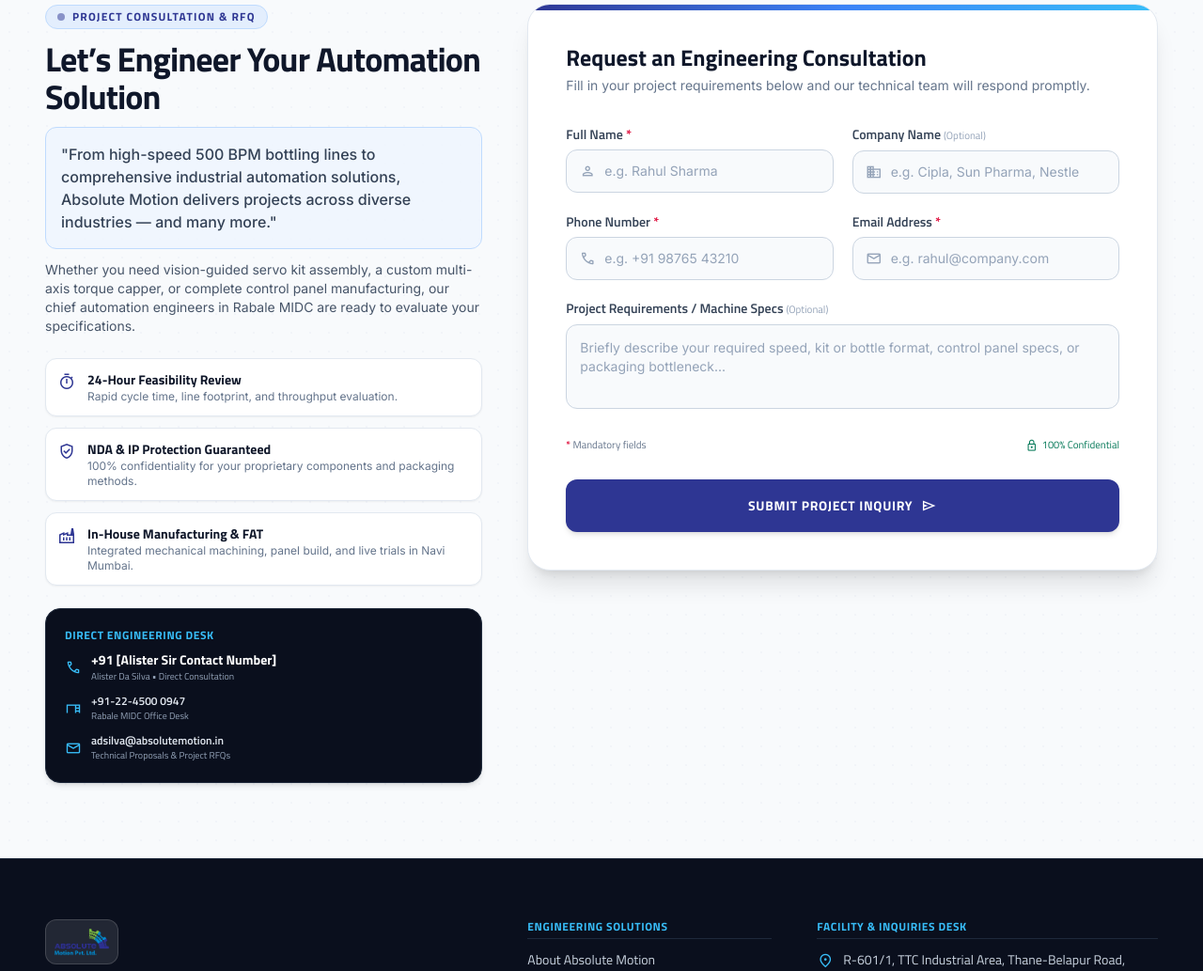
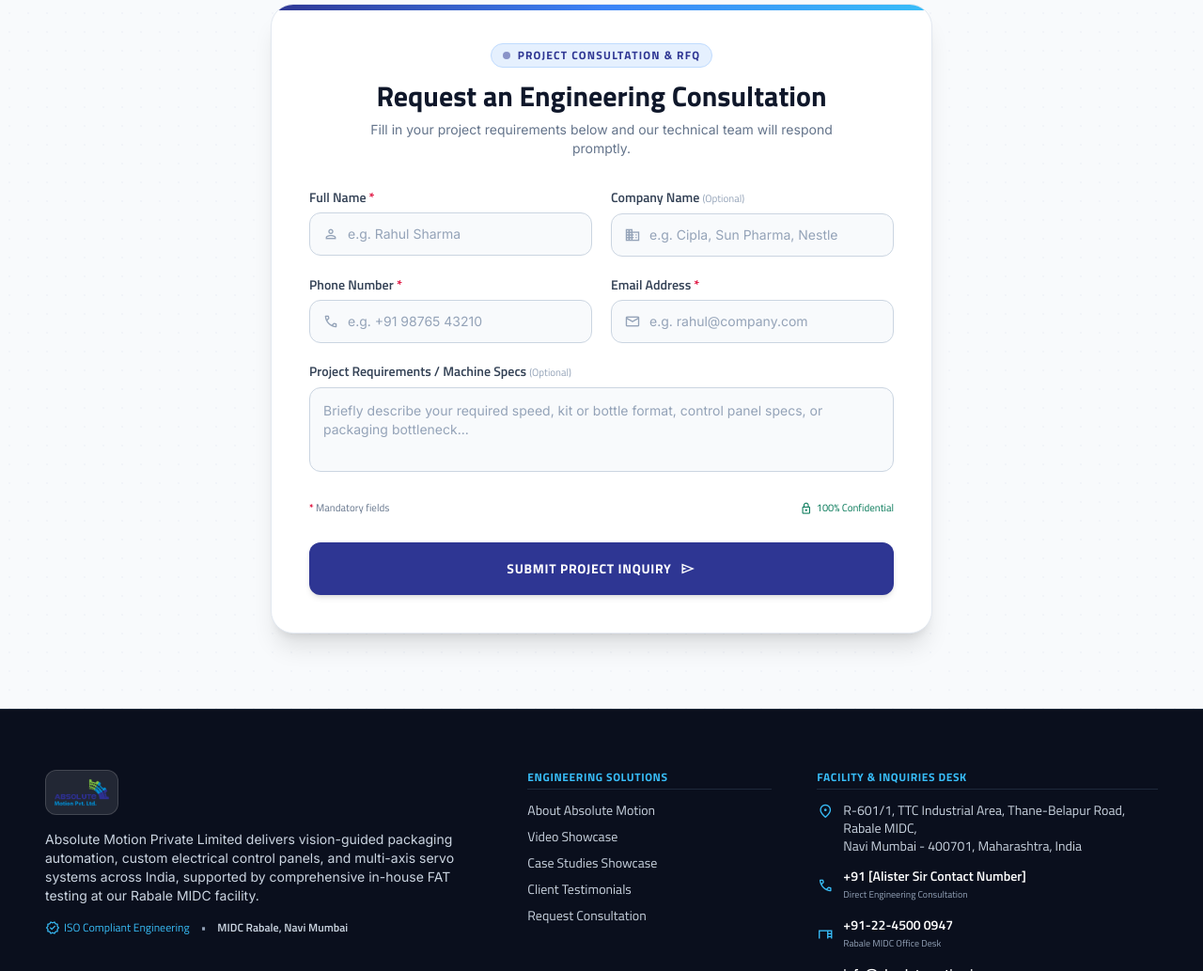
Before and after one commit to abhishekcodee/Landing-Page_AMPL, a plain HTML site: page index.html in a window 1280 px wide. Shown: the part 4814-5847 px from the top of the page at 94% size. Drawn offline with nearby package versions, Linux system fonts and the light colour scheme.

Commit message:
Remove side column from consultation section, keeping centered form

```diff
--- a/index.html
+++ b/index.html
@@ -1091,119 +1091,25 @@
     class="w-full bg-slate-50 border-t border-slate-200/90 py-12 sm:py-20 scroll-mt-16 sm:scroll-mt-20 relative overflow-hidden">
     <div class="absolute inset-0 w-full h-full pointer-events-none opacity-40 dot-grid"></div>
 
-    <div class="relative z-10 max-w-7xl mx-auto px-4 sm:px-6 lg:px-12">
-      <div class="grid grid-cols-1 lg:grid-cols-12 gap-8 lg:gap-12 items-start">
-
-        <!-- Left Column: Context, 500 BPM Statement, & Direct Engineering Desk -->
-        <div class="lg:col-span-5 flex flex-col gap-5 sm:gap-6">
-          <div>
+    <div class="relative z-10 max-w-3xl mx-auto px-4 sm:px-6 lg:px-8">
+      <div
+        class="bg-white rounded-2xl sm:rounded-3xl border border-slate-200 shadow-xl p-5 sm:p-8 lg:p-10 relative overflow-hidden">
+
+        <!-- Top decorative bar -->
+        <div class="absolute top-0 left-0 right-0 h-1.5 bg-gradient-to-r from-primary via-blue-500 to-sky-400">
+        </div>
+
+        <!-- Form Header -->
+        <div class="mb-6 sm:mb-8 text-center">
           <div
             class="inline-flex items-center gap-2 px-3 py-1 rounded-full bg-blue-100/70 border border-blue-200 text-primary font-brand text-[11px] sm:text-xs font-bold uppercase tracking-widest mb-3">
             <span class="w-2 h-2 rounded-full bg-primary animate-pulse"></span>
             <span>Project Consultation &amp; RFQ</span>
           </div>
-
-            <h2
-              class="font-brand text-2xl sm:text-3xl lg:text-4xl font-bold text-slate-900 tracking-tight leading-tight">
-              Let’s Engineer Your Automation Solution
+          <h2 class="font-brand text-2xl sm:text-3xl font-bold text-slate-900">
+            Request an Engineering Consultation
           </h2>
-
-            <!-- Exact Messaging Direction Required by Client -->
-            <p
-              class="font-body text-xs sm:text-sm lg:text-base text-slate-700 leading-relaxed mt-3 p-4 rounded-xl bg-blue-50/80 border border-blue-200 font-medium">
-              "From high-speed 500 BPM bottling lines to comprehensive industrial automation solutions, Absolute Motion
-              delivers projects across diverse industries — and many more."
-            </p>
-
-            <p class="font-body text-xs sm:text-sm text-slate-600 leading-relaxed mt-3">
-              Whether you need vision-guided servo kit assembly, a custom multi-axis torque capper, or complete control
-              panel manufacturing, our chief automation engineers in Rabale MIDC are ready to evaluate your
-              specifications.
-            </p>
-          </div>
-
-          <!-- Value Highlights -->
-          <div class="flex flex-col gap-3 font-brand text-xs sm:text-sm text-slate-700">
-            <div class="flex items-start gap-3 bg-white p-3 rounded-xl border border-slate-200 shadow-sm">
-              <span class="material-symbols-outlined text-[20px] text-primary flex-shrink-0 mt-0.5">timer</span>
-              <div>
-                <div class="font-bold text-slate-900">24-Hour Feasibility Review</div>
-                <div class="text-[11px] sm:text-xs text-slate-500 font-body">Rapid cycle time, line footprint, and
-                  throughput evaluation.</div>
-              </div>
-            </div>
-
-            <div class="flex items-start gap-3 bg-white p-3 rounded-xl border border-slate-200 shadow-sm">
-              <span class="material-symbols-outlined text-[20px] text-primary flex-shrink-0 mt-0.5">verified_user</span>
-              <div>
-                <div class="font-bold text-slate-900">NDA &amp; IP Protection Guaranteed</div>
-                <div class="text-[11px] sm:text-xs text-slate-500 font-body">100% confidentiality for your proprietary
-                  components and packaging methods.</div>
-              </div>
-            </div>
-
-            <div class="flex items-start gap-3 bg-white p-3 rounded-xl border border-slate-200 shadow-sm">
-              <span class="material-symbols-outlined text-[20px] text-primary flex-shrink-0 mt-0.5">factory</span>
-              <div>
-                <div class="font-bold text-slate-900">In-House Manufacturing &amp; FAT</div>
-                <div class="text-[11px] sm:text-xs text-slate-500 font-body">Integrated mechanical machining, panel
-                  build, and live trials in Navi Mumbai.</div>
-              </div>
-            </div>
-          </div>
-
-          <!-- Direct Contact Card with Alister Sir's Contact Placeholder & Clickable Links -->
-          <div class="bg-navy-deep text-white p-4 sm:p-5 rounded-2xl border border-slate-800 shadow-md">
-            <div class="text-xs font-brand uppercase tracking-wider text-sky-400 font-bold mb-2">Direct Engineering Desk
-            </div>
-
-            <div class="flex flex-col gap-2.5 text-xs font-brand">
-              <!-- Alister Sir's Contact Line (Clickable via tel:) -->
-              <a href="tel:+91XXXXXXXXXX" class="flex items-center gap-2.5 hover:text-sky-300 transition-colors">
-                <span class="material-symbols-outlined text-[18px] text-sky-400 flex-shrink-0">call</span>
-                <div>
-                  <span class="font-bold text-white text-sm">+91 [Alister Sir Contact Number]</span>
-                  <span class="block text-[10px] text-slate-400">Alister Da Silva • Direct Consultation</span>
-                </div>
-              </a>
-
-              <!-- Corporate Landline -->
-              <a href="tel:+912245000947" class="flex items-center gap-2.5 hover:text-sky-300 transition-colors">
-                <span class="material-symbols-outlined text-[18px] text-sky-400 flex-shrink-0">desk</span>
-                <div>
-                  <span class="font-semibold text-slate-200">+91-22-4500 0947</span>
-                  <span class="block text-[10px] text-slate-400">Rabale MIDC Office Desk</span>
-                </div>
-              </a>
-
-              <!-- Corporate Email -->
-              <a href="mailto:adsilva@absolutemotion.in"
-                class="flex items-center gap-2.5 hover:text-sky-300 transition-colors">
-                <span class="material-symbols-outlined text-[18px] text-sky-400 flex-shrink-0">mail</span>
-                <div>
-                  <span class="font-semibold text-slate-200">adsilva@absolutemotion.in</span>
-                  <span class="block text-[10px] text-slate-400">Technical Proposals &amp; Project RFQs</span>
-                </div>
-              </a>
-            </div>
-          </div>
-        </div>
-
-        <!-- Right Column: Interactive Consultation Form (7 cols) -->
-        <div class="lg:col-span-7">
-          <div
-            class="bg-white rounded-2xl sm:rounded-3xl border border-slate-200 shadow-xl p-5 sm:p-8 lg:p-10 relative overflow-hidden">
-
-            <!-- Top decorative bar -->
-            <div class="absolute top-0 left-0 right-0 h-1.5 bg-gradient-to-r from-primary via-blue-500 to-sky-400">
-            </div>
-
-            <!-- Form Header -->
-            <div class="mb-6 sm:mb-8">
-              <h3 class="font-brand text-xl sm:text-2xl font-bold text-slate-900">
-                Request an Engineering Consultation
-              </h3>
-              <p class="font-body text-xs sm:text-sm text-slate-500 mt-1">
+          <p class="font-body text-xs sm:text-sm text-slate-500 mt-2 max-w-lg mx-auto">
             Fill in your project requirements below and our technical team will respond promptly.
           </p>
         </div>
@@ -1330,9 +1236,6 @@
 
           </div>
     </div>
-
-      </div>
-    </div>
   </section>
 
   <!-- =========================================================================
```
Lines whose indentation alone changed are shown as unchanged.
